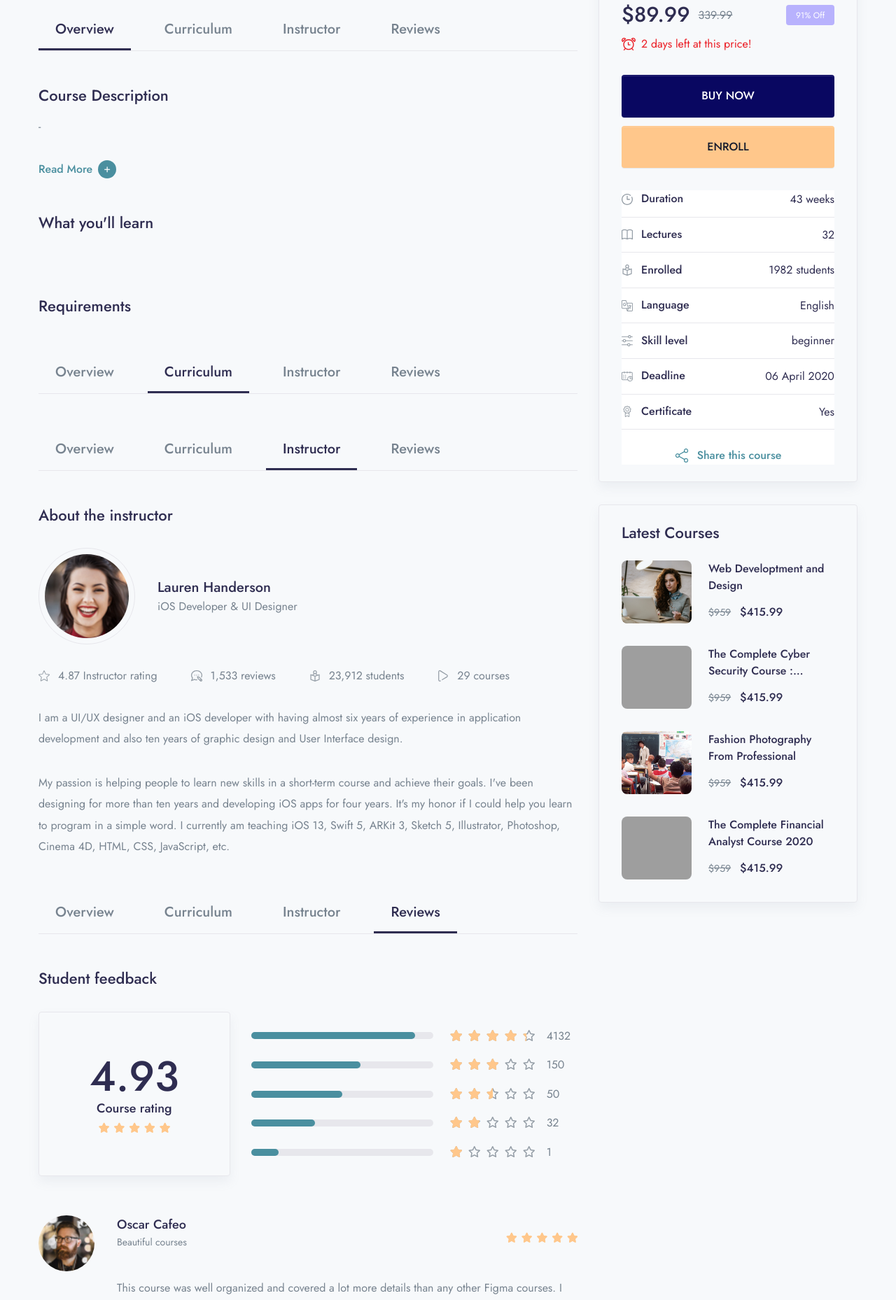
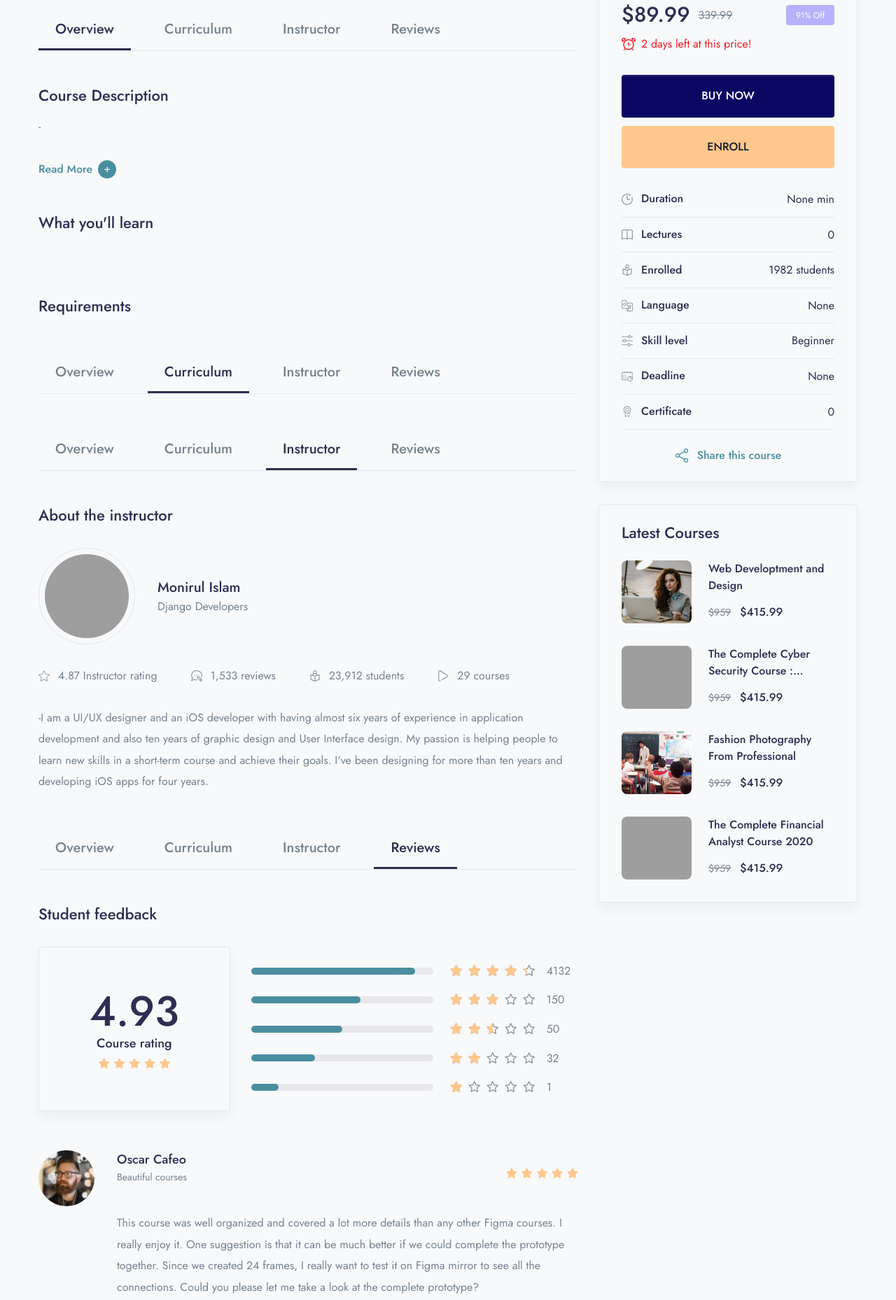
Before and after one commit to moniruldevelopers/course_selling_project_using_django_framework, a Django app: a page that uses LMS/templates/course/course_details.html in a window 1280 px wide. Shown: the part 481-2339 px from the top of the page at 70% size. Run offline with Django 4.2, Linux system fonts and the light colour scheme; data comes from the database, SQL or seed files in the repository; both versions use the stored data as it was after the commit; some libraries are stand-ins or nearby versions; grey boxes are pictures that could not be loaded.

Commit message:
class 22 updated fully

```diff
--- a/LMS/LMS/views.py
+++ b/LMS/LMS/views.py
@@ -1,7 +1,8 @@
 from django.shortcuts import redirect, render
-from app.models import Categories, Course, Level
+from app.models import Categories, Course, Level, Video
 from django.template.loader import render_to_string
 from django.http import JsonResponse
+from django.db.models import Sum
 
 
 def BASE(request):
@@ -66,9 +67,9 @@ def filter_data(request):
 def CONTACT_US(request):
     category = Categories.get_all_category(Categories)
     context = {
-        'category':category,
+        'category': category,
     }
-    return render(request, 'Main/contact_us.html',context)
+    return render(request, 'Main/contact_us.html', context)
 
 
 def ABOUT_US(request):
@@ -76,7 +77,7 @@ def ABOUT_US(request):
     context = {
         'category': category,
     }
-    return render(request, 'Main/about_us.html',context)
+    return render(request, 'Main/about_us.html', context)
 
 
 def SEARCH_COURSE(request):
@@ -84,7 +85,7 @@ def SEARCH_COURSE(request):
     course = Course.objects.filter(title__icontains=query)
     category = Categories.get_all_category(Categories)
 
-    context={
+    context = {
         'course': course,
         'category': category,
     }
@@ -92,8 +93,10 @@ def SEARCH_COURSE(request):
 
 
 def COURSE_DETAILS(request, slug):
+    category = Categories.get_all_category(Categories)
+    time_duration = Video.objects.filter(course__slug=slug).aggregate(sum = Sum('time_duration'))
+
     course = Course.objects.filter(slug=slug)
-    category = Categories.get_all_category(Categories)
     if course.exists():
         course = course.first()
     else:
@@ -101,8 +104,9 @@ def COURSE_DETAILS(request, slug):
     context = {
         'course': course,
         'category': category,
+        'time_duration': time_duration,
     }
-    return render(request, 'course/course_details.html',context)
+    return render(request, 'course/course_details.html', context)
 
 
 def PAGE_NOT_FOUND(request):
@@ -110,4 +114,4 @@ def PAGE_NOT_FOUND(request):
     context = {
         'category': category,
     }
-    return render(request, 'error/404.html',context)
+    return render(request, 'error/404.html', context)
--- a/LMS/app/admin.py
+++ b/LMS/app/admin.py
@@ -26,3 +26,4 @@ admin.site.register(Level)
 admin.site.register(What_you_learn)
 admin.site.register(Requirements)
 admin.site.register(Lesson)
+admin.site.register(Language)
--- a/LMS/app/models.py
+++ b/LMS/app/models.py
@@ -19,6 +19,7 @@ class Author(models.Model):
     author_profile = models.ImageField(upload_to="Media/author")
     name = models.CharField(max_length=100, null=True)
     about_author = models.TextField()
+    author_title = models.CharField(max_length=100, null=True)
 
     def __str__(self):
         return self.name
@@ -30,6 +31,12 @@ class Level(models.Model):
     def __str__(self):
         return self.name
 
+
+class Language(models.Model):
+    language = models.CharField(max_length=100)
+
+    def __str__(self):
+        return self.language
 
 class Course(models.Model):
     STATUS = (
@@ -47,8 +54,11 @@ class Course(models.Model):
     description = models.TextField()
     price = models.IntegerField(null=True, default=0)
     discount = models.IntegerField(null=True)
+    language = models.ForeignKey(Language, on_delete=models.CASCADE,null=True)
+    Deadline = models.CharField(max_length=100, null=True)
     slug = models.SlugField(default='', max_length=500, null=True, blank=True)
     status = models.CharField(choices=STATUS, max_length=100, null=True)
+    Certificate = models.CharField(max_length=100, null=True)
 
     def __str__(self):
         return self.title
--- a/LMS/templates/course/course_details.html
+++ b/LMS/templates/course/course_details.html
@@ -236,12 +236,12 @@
                     <div class="d-flex align-items-center mb-6">
                         <div class="d-inline-block rounded-circle border me-6 p-2">
                             <div class="avatar avatar-size-120">
-                                <img src="assets/img/avatars/avatar-2.jpg" alt="..." class="avatar-img rounded-circle">
+                                <img src="/{{course.author.author_profile}}" alt="..." class="avatar-img rounded-circle">
                             </div>
                         </div>
                         <div class="media-body">
-                            <h4 class="mb-0">Lauren Handerson</h4>
-                            <span>iOS Developer & UI Designer</span>
+                            <h4 class="mb-0">{{course.author.name}}</h4>
+                            <span>{{course.author.author_title}}</span>
                         </div>
                     </div>
 
@@ -298,8 +298,8 @@
                         </div>
                     </div>
 
-                    <p class="mb-6 line-height-md">I am a UI/UX designer and an iOS developer with having almost six years of experience in application development and also ten years of graphic design and User Interface design.</p>
-                    <p class="mb-6 line-height-md">My passion is helping people to learn new skills in a short-term course and achieve their goals. I've been designing for more than ten years and developing iOS apps for four years. It's my honor if I could help you learn to program in a simple word. I currently am teaching iOS 13, Swift 5, ARKit 3, Sketch 5, Illustrator, Photoshop, Cinema 4D, HTML, CSS, JavaScript, etc.</p>
+                    <p class="mb-6 line-height-md">{{course.author.about_author}}</p>
+
                 </div>
 
                 <div id="Reviews" class="mb-8">
@@ -531,7 +531,7 @@
                         <button class="btn btn-orange btn-block mb-6" type="button" name="button">ENROLL</button>
 
                         <ul class="list-group list-group-flush">
-                            <li class="list-group-item d-flex align-items-center py-3">
+                            <li class="list-group-item d-flex align-items-center py-3" style="background-color:#F7F9FB">
                                 <div class="text-secondary d-flex icon-uxs">
                                     <!-- Icon -->
                                     <svg width="16" height="16" viewBox="0 0 16 16" xmlns="http://www.w3.org/2000/svg">
@@ -541,9 +541,9 @@
 
                                 </div>
                                 <h6 class="mb-0 ms-3 me-auto">Duration</h6>
-                                <span>43 weeks</span>
+                                <span>{{time_duration.sum}} min</span>
                             </li>
-                            <li class="list-group-item d-flex align-items-center py-3">
+                            <li class="list-group-item d-flex align-items-center py-3" style="background-color:#F7F9FB">
                                 <div class="text-secondary d-flex icon-uxs">
                                     <!-- Icon -->
                                     <svg width="16" height="16" viewBox="0 0 16 16" xmlns="http://www.w3.org/2000/svg">
@@ -552,9 +552,9 @@
 
                                 </div>
                                 <h6 class="mb-0 ms-3 me-auto">Lectures</h6>
-                                <span>32</span>
+                                <span>{{course.video_set.all.count}}</span>
                             </li>
-                            <li class="list-group-item d-flex align-items-center py-3">
+                            <li class="list-group-item d-flex align-items-center py-3" style="background-color:#F7F9FB">
                                 <div class="text-secondary d-flex icon-uxs">
                                     <!-- Icon -->
                                     <svg width="20" height="20" viewBox="0 0 20 20" fill="none" xmlns="http://www.w3.org/2000/svg">
@@ -565,7 +565,7 @@
                                 <h6 class="mb-0 ms-3 me-auto">Enrolled</h6>
                                 <span>1982 students</span>
                             </li>
-                            <li class="list-group-item d-flex align-items-center py-3">
+                            <li class="list-group-item d-flex align-items-center py-3" style="background-color:#F7F9FB">
                                 <div class="text-secondary d-flex icon-uxs">
                                     <!-- Icon -->
                                     <svg width="16" height="16" viewBox="0 0 16 16" fill="none" xmlns="http://www.w3.org/2000/svg">
@@ -576,9 +576,9 @@
 
                                 </div>
                                 <h6 class="mb-0 ms-3 me-auto">Language</h6>
-                                <span>English</span>
+                                <span>{{course.language}}</span>
                             </li>
-                            <li class="list-group-item d-flex align-items-center py-3">
+                            <li class="list-group-item d-flex align-items-center py-3" style="background-color:#F7F9FB">
                                 <div class="text-secondary d-flex icon-uxs">
                                     <!-- Icon -->
                                     <svg width="16" height="16" viewBox="0 0 16 16" xmlns="http://www.w3.org/2000/svg">
@@ -589,9 +589,9 @@
 
                                 </div>
                                 <h6 class="mb-0 ms-3 me-auto">Skill level</h6>
-                                <span>beginner</span>
+                                <span>{{course.level.name}}</span>
                             </li>
-                            <li class="list-group-item d-flex align-items-center py-3">
+                            <li class="list-group-item d-flex align-items-center py-3" style="background-color:#F7F9FB">
                                 <div class="text-secondary d-flex icon-uxs">
                                     <!-- Icon -->
                                     <svg width="16" height="16" viewBox="0 0 16 16" xmlns="http://www.w3.org/2000/svg">
@@ -606,9 +606,9 @@
 
                                 </div>
                                 <h6 class="mb-0 ms-3 me-auto">Deadline</h6>
-                                <span>06 April 2020</span>
+                                <span>{{course.Deadline}}</span>
                             </li>
-                            <li class="list-group-item d-flex align-items-center py-3">
+                            <li class="list-group-item d-flex align-items-center py-3"style="background-color:#F7F9FB">
                                 <div class="text-secondary d-flex icon-uxs">
                                     <!-- Icon -->
                                     <svg width="20" height="20" viewBox="0 0 20 20" xmlns="http://www.w3.org/2000/svg">
@@ -618,9 +618,9 @@
 
                                 </div>
                                 <h6 class="mb-0 ms-3 me-auto">Certificate</h6>
-                                <span>Yes</span>
+                                <span>{{course.Certificate}}</span>
                             </li>
-                            <li class="list-group-item d-flex align-items-center py-4">
+                            <li class="list-group-item d-flex align-items-center py-4" style="background-color:#F7F9FB">
                                 <a href="course-single-v5.html" class="mx-auto text-teal fw-medium d-flex align-items-center mt-2">
                                     <!-- Icon -->
                                     <svg width="20" height="20" viewBox="0 0 20 20" fill="none" xmlns="http://www.w3.org/2000/svg">
```
Also changed, not shown: LMS/app/migrations/0007_author_author_title.py (added), LMS/app/migrations/0008_language_course_language.py (added), LMS/app/migrations/0009_course_certificate_course_deadline.py (added), LMS/app/migrations/0010_alter_course_certificate.py (added), LMS/db.sqlite3.
